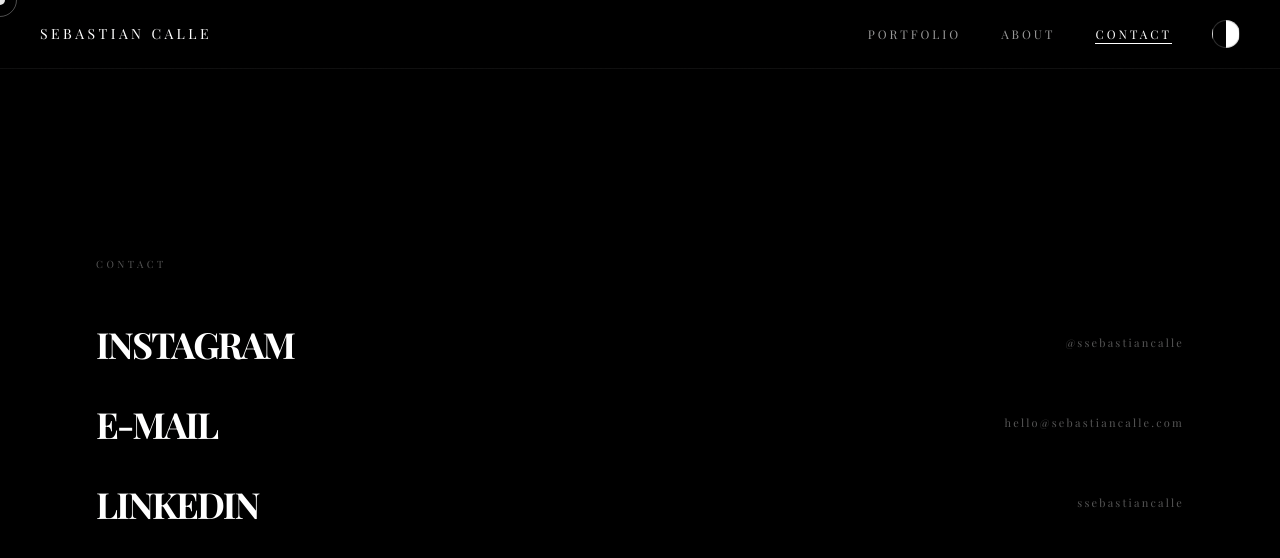
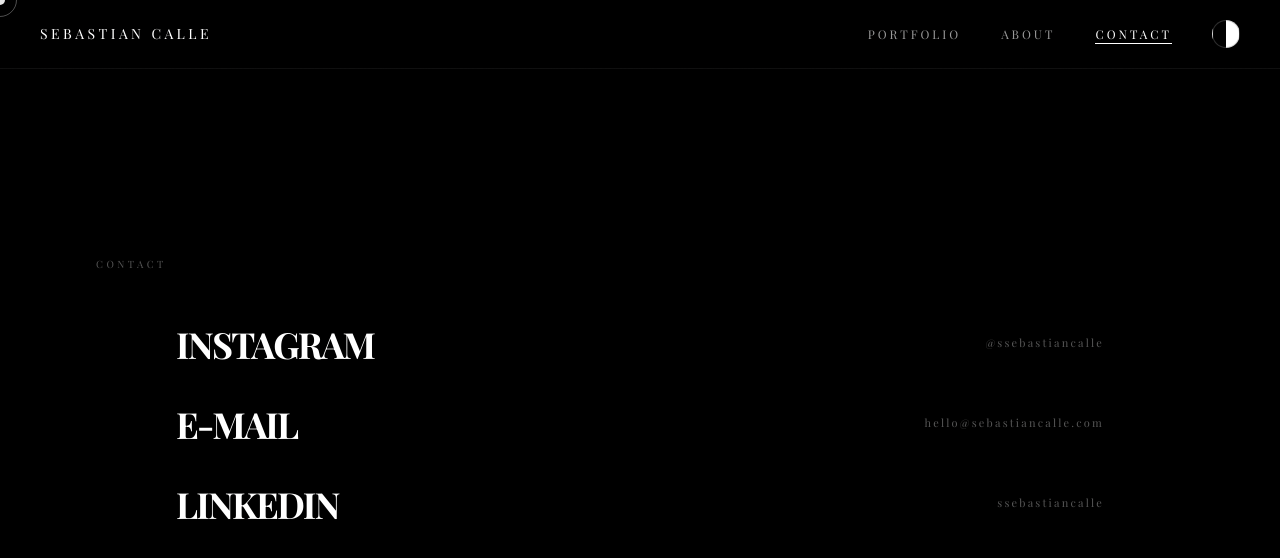
Before and after one commit to ssebastiancalle/portafolio-sebastian-calle, a Next.js app: page /contact in a window 1280 px wide. Shown: the top 558 px of the page. Built offline with nearby package versions, Linux system fonts and the light colour scheme.

Commit message:
fix: add px-20 to contact links and correct LinkedIn URL

```diff
--- a/app/contact/page.tsx
+++ b/app/contact/page.tsx
@@ -6,7 +6,7 @@ import Header from "@/components/Header";
 const LINKS = [
   { label: "Instagram", href: "https://www.instagram.com/ssebastiancalle/",                        sub: "@ssebastiancalle" },
   { label: "E-mail",    href: "mailto:hello@sebastiancalle.com",                                   sub: "hello@sebastiancalle.com" },
-  { label: "LinkedIn",  href: "https://www.linkedin.com/in/ssebastiancalle",                       sub: "ssebastiancalle" },
+  { label: "LinkedIn",  href: "https://www.linkedin.com/in/ssebastiancalle/",                      sub: "ssebastiancalle" },
 ];
 
 export default function ContactPage() {
@@ -32,7 +32,7 @@ export default function ContactPage() {
                 href={link.href}
                 target={link.href.startsWith("http") ? "_blank" : undefined}
                 rel="noopener noreferrer"
-                className="group relative py-5 w-full flex items-center justify-between transition-colors duration-300"
+                className="group relative py-5 px-20 w-full flex items-center justify-between transition-colors duration-300"
                 initial={{ opacity: 0, y: 16 }}
                 animate={{ opacity: 1, y: 0 }}
                 transition={{ duration: 0.6, delay: 0.1 + i * 0.1, ease: [0.16, 1, 0.3, 1] }}
```
